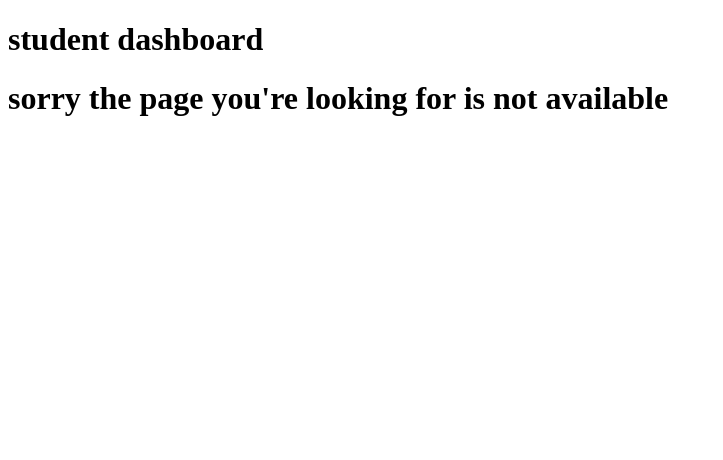
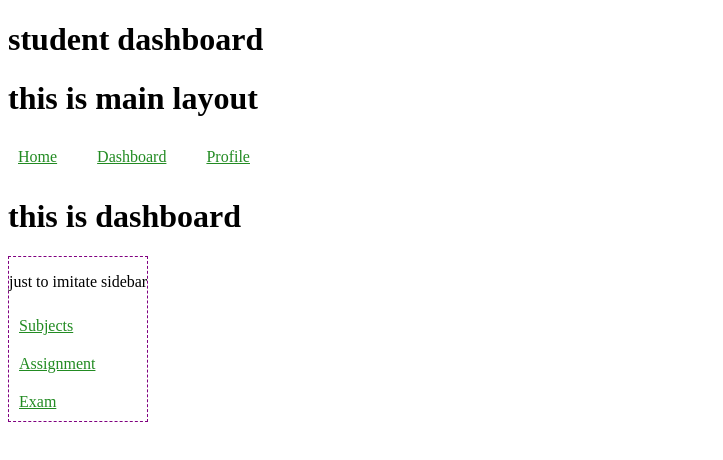
Before and after one commit to sargamsubedi/React-Mini-Project, a React (Vite) app in the folder StudentDashboard/: page /dashboard in a window 1280 px wide. Shown: the top 460 px of the page, without its empty margins (0-723 px from the left). Built offline with nearby package versions, Linux system fonts and the light colour scheme.

Commit message:
added some components :dashboard sidebar and refactor the routes

```diff
--- a/StudentDashboard/src/App.css
+++ b/StudentDashboard/src/App.css
@@ -13,3 +13,17 @@ nav{
     justify-content: start;
     gap: 20px;
 }
+
+.sidebar{
+    display: flex;
+    flex-direction: column;
+    border: 1px dashed purple;
+}
+.dashboard{
+    display: flex;
+}
+
+a{
+    color: forestgreen;
+    padding: 10px;
+}
--- a/StudentDashboard/src/App.jsx
+++ b/StudentDashboard/src/App.jsx
@@ -6,6 +6,8 @@ import Subjects from './pages/Subjects'
 import SubjectDetails from './pages/SubjectDetails'
 import NotFound from './pages/NotFound'
 import Home from './pages/Home'
+import Profile from './pages/Profile'
+import DashboardLayout from './layouts/DashboardLayout'
 function App() {
 
   return (
@@ -18,9 +20,14 @@ function App() {
 
               <Route path='/' element= {<Home />} />
 
-              <Route path="subjects" element={<Subjects />} />
+              <Route path="profile" element={<Profile />} />
 
-              <Route path="subjects/:id" element={<SubjectDetails />} />
+              <Route path="dashboard" element={<DashboardLayout />} >
+
+                <Route path='subjects' element={<Subjects />}/>
+
+                <Route path="subjects/:id" element={<SubjectDetails />} />
+              </Route>
             </Route>
 
             <Route path="*" element={<NotFound />} />
--- a/StudentDashboard/src/components/DetailedSubjectCard.jsx
+++ b/StudentDashboard/src/components/DetailedSubjectCard.jsx
@@ -1,9 +1,11 @@
 import { useId } from "react";
+import { Link } from "react-router-dom";
 
 function DetailedSubjectCard({subject})
 {
     return(
         <>
+            <Link to={"../subjects"}>Go back</Link>
             {
                 Object.entries(subject).map(([Key,value])=>(
                     <h2 key={useId()}>{Key}:{value}</h2>
--- a/StudentDashboard/src/components/Navbar.jsx
+++ b/StudentDashboard/src/components/Navbar.jsx
@@ -6,7 +6,8 @@ function Navbar()
         <nav>
 
             <Link to={"/"}>Home</Link>
-            <Link to={"subjects"}>Subjects</Link>
+            <Link to={"dashboard"}>Dashboard</Link>
+            <Link to={"profile"}>Profile</Link>
 
         </nav>
     )
--- /dev/null
+++ b/StudentDashboard/src/components/Sidebar.jsx
@@ -0,0 +1,16 @@
+import { Link } from "react-router-dom";
+
+function Sidebar()
+{
+
+    return(
+        <div className="sidebar">
+            <p>just to imitate sidebar</p>
+            <Link to={"subjects"}>Subjects</Link>
+            <Link>Assignment</Link>
+            <Link>Exam</Link>
+        </div>
+    )
+}
+
+export default Sidebar
--- /dev/null
+++ b/StudentDashboard/src/layouts/DashboardLayout.jsx
@@ -0,0 +1,19 @@
+import { Outlet } from "react-router-dom";
+import Sidebar from "../components/Sidebar";
+
+function DashboardLayout()
+{
+    return(
+        <>
+        <h1>this is dashboard </h1>
+        <div className="dashboard">
+
+            <Sidebar />
+
+            <Outlet />
+        </div>
+        </>
+    )
+}
+
+export default DashboardLayout;
--- /dev/null
+++ b/StudentDashboard/src/pages/Profile.jsx
@@ -0,0 +1,12 @@
+function Profile()
+{
+
+    return(
+        <>
+        <h1>this is profile page </h1>
+        <h3>it should contain profile details about students</h3>
+        </>
+    )
+}
+
+export default Profile;
```
